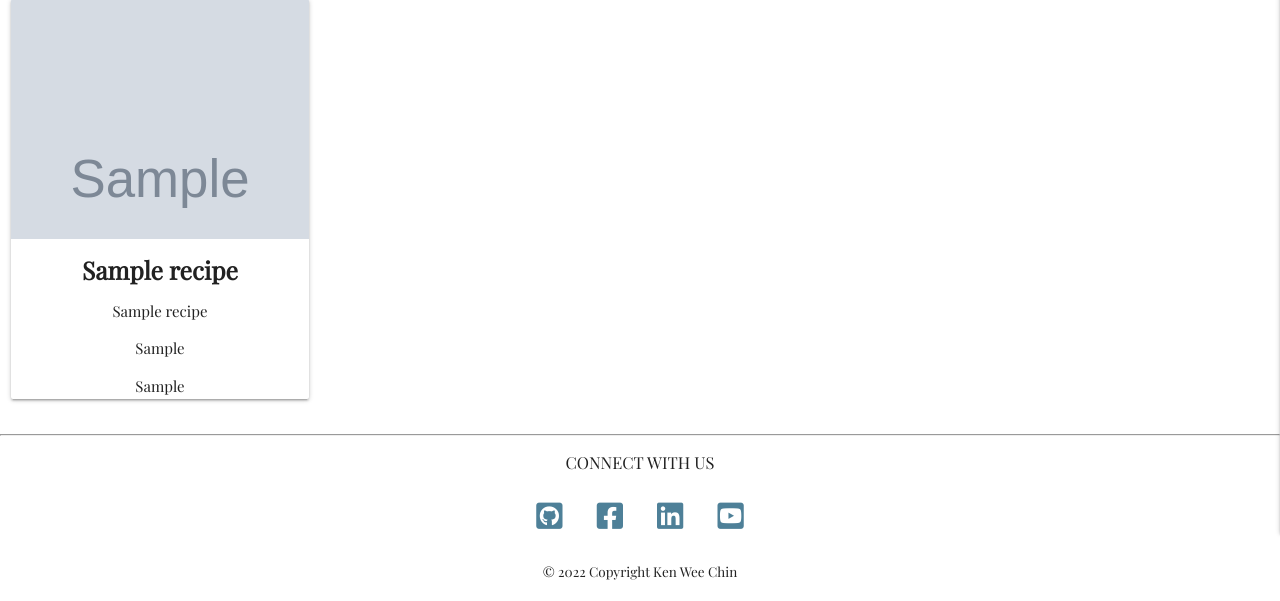
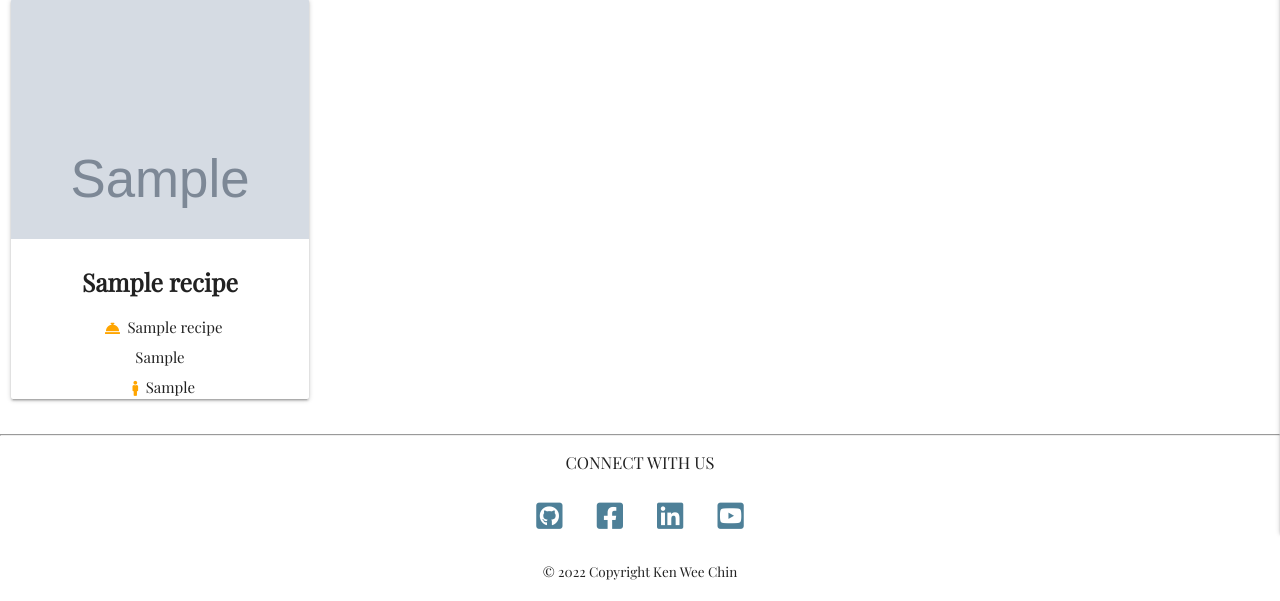
Before and after one commit to kenweechin/recipe-app, a Flask app: page /profile/1 in a window 1280 px wide. Shown: the part 327-928 px from the top of the page. Run offline with Flask 2, Linux system fonts and the light colour scheme; the visitor is signed in with stand-in values (Sample User, id 1); grey boxes marked "Sample" are stand-in pictures; a database or web service that is not in the repository returns one stand-in record (values such as "Sample title"); some libraries are stand-ins or nearby versions.

Commit message:
Add fontawesome icon to recipe card content on user's profile page

```diff
--- a/static/css/style.css
+++ b/static/css/style.css
@@ -175,6 +175,7 @@ h5 {
 .card-category-name {
     font-weight: bold;
     text-align : center;
+    padding: 0.8rem;
 }
 
 .recipe-name,
@@ -183,6 +184,12 @@ h5 {
     font-family: 'playfair display', sans-serif;
     text-align: center;
     margin: 0.5rem;
+}
+
+.fa-male:before,
+.fa-concierge-bell:before {
+    padding: 0.5rem;
+    color: orange;
 }
 
 /* Button design is derived and edited from https://cssbuttons.io/detail/westitan/mean-falcon-52  */
--- a/templates/profile.html
+++ b/templates/profile.html
@@ -32,9 +32,9 @@
 
         <div class="card-content">
           <h5 class="card-category-name">{{ recipe.category_name }}</h5>
-          <div class="col s12 uppercase recipe-name">{{ recipe.recipe_name }}</div>
-          <div class="col s12 uppercase diet-type">{{ recipe.diet_type }}</div>
-          <div class="col s12 uppercase recipe-serving">{{ recipe.recipe_serving }}</div>
+          <div class="recipe-name"><i class="fas fa-concierge-bell"></i>{{ recipe.recipe_name }}</div>
+          <div class="diet-type">{{ recipe.diet_type }}</div>
+          <div class="recipe-serving"><i class="fas fa-male"></i>{{ recipe.recipe_serving }}</div>
 
         </div>
       </div>
```
